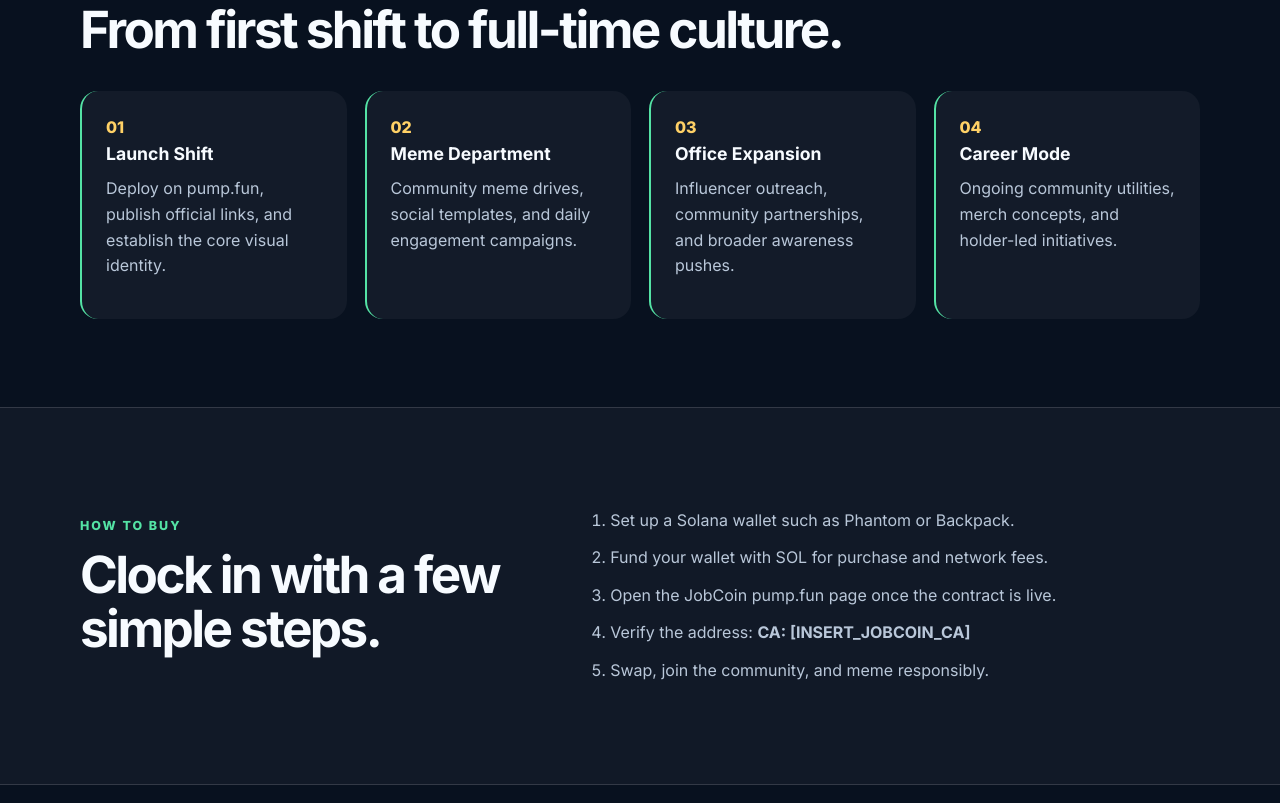
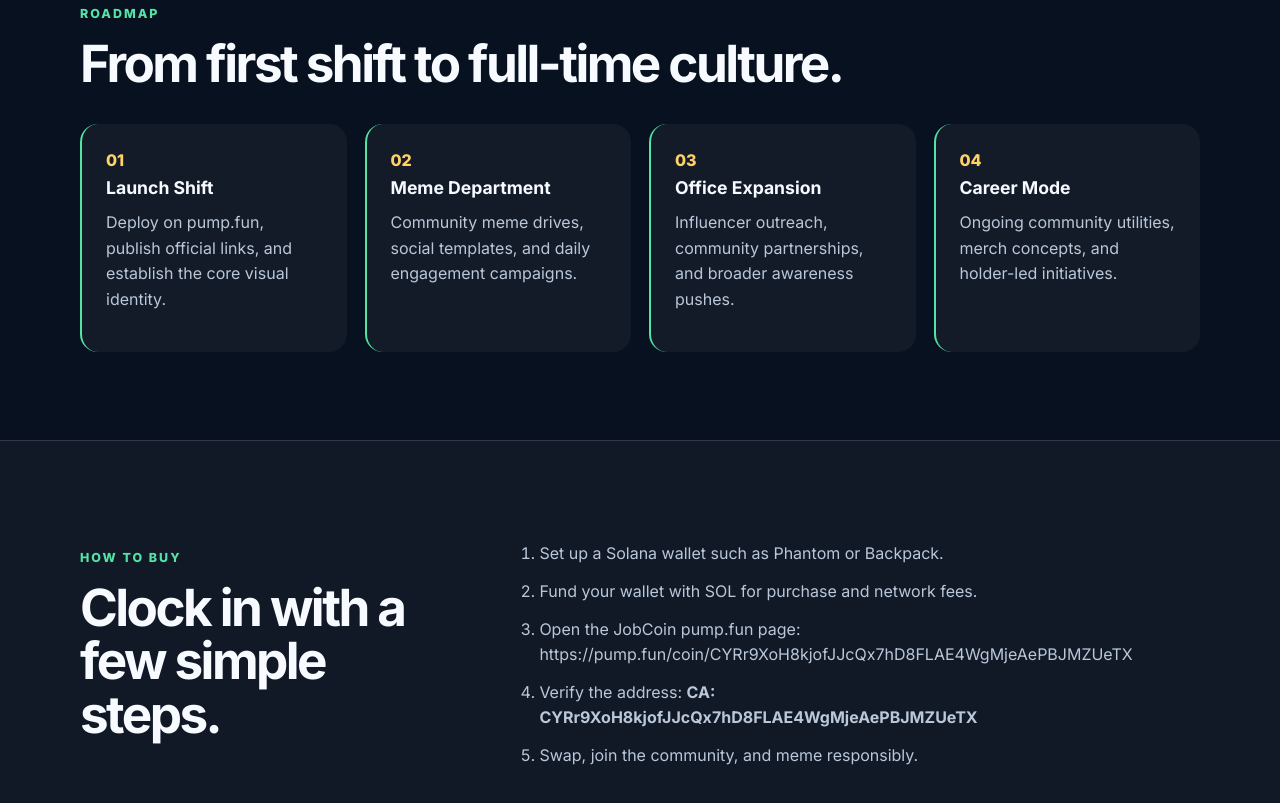
Before and after one commit to macakii327-prog/jobcoin-pump-bounty, a plain HTML site: page index.html in a window 1280 px wide. Shown: the part 1959-2762 px from the top of the page. Drawn offline with Linux system fonts and the light colour scheme.

Commit message:
Add JobCoin contract address and pump link

```diff
--- a/index.html
+++ b/index.html
@@ -39,12 +39,12 @@
           <h1>The memecoin for everyone working overtime in the trenches.</h1>
           <p class="hero-text">JobCoin brings clean branding, strong community energy, and a simple mission: reward the grinders who show up every day.</p>
           <div class="hero-actions">
-            <a class="btn primary" href="#buy">Buy on pump.fun</a>
+            <a class="btn primary" href="https://pump.fun/coin/CYRr9XoH8kjofJJcQx7hD8FLAE4WgMjeAePBJMZUeTX" target="_blank" rel="noopener">Buy on pump.fun</a>
             <a class="btn secondary" href="#tokenomics">View Tokenomics</a>
           </div>
           <div class="contract-card" aria-label="Contract address placeholder">
             <span>Contract Address</span>
-            <strong id="contract">CA: [INSERT_JOBCOIN_CA]</strong>
+            <strong id="contract">CA: CYRr9XoH8kjofJJcQx7hD8FLAE4WgMjeAePBJMZUeTX</strong>
             <button class="copy-btn" type="button" data-copy-target="contract">Copy</button>
           </div>
         </div>
@@ -103,8 +103,8 @@
         <ol class="buy-list">
           <li>Set up a Solana wallet such as Phantom or Backpack.</li>
           <li>Fund your wallet with SOL for purchase and network fees.</li>
-          <li>Open the JobCoin pump.fun page once the contract is live.</li>
-          <li>Verify the address: <strong>CA: [INSERT_JOBCOIN_CA]</strong></li>
+          <li>Open the JobCoin pump.fun page: https://pump.fun/coin/CYRr9XoH8kjofJJcQx7hD8FLAE4WgMjeAePBJMZUeTX</li>
+          <li>Verify the address: <strong>CA: CYRr9XoH8kjofJJcQx7hD8FLAE4WgMjeAePBJMZUeTX</strong></li>
           <li>Swap, join the community, and meme responsibly.</li>
         </ol>
       </div>
```
Also changed, not shown: 1 other file.
